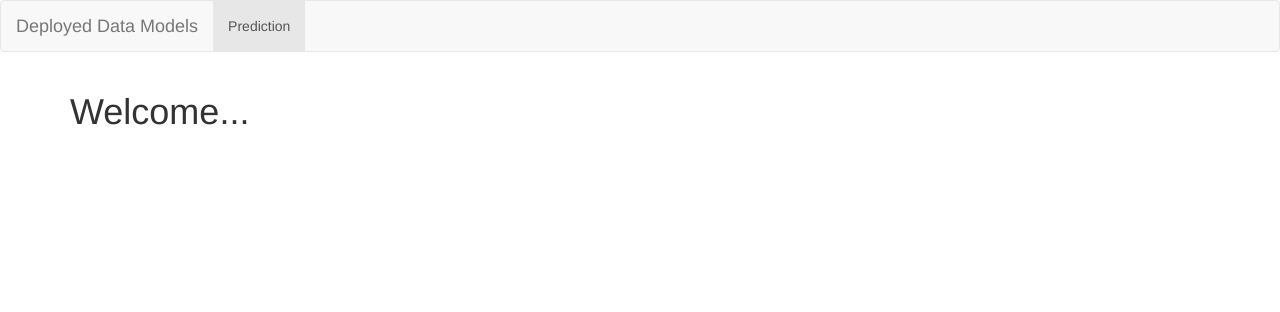
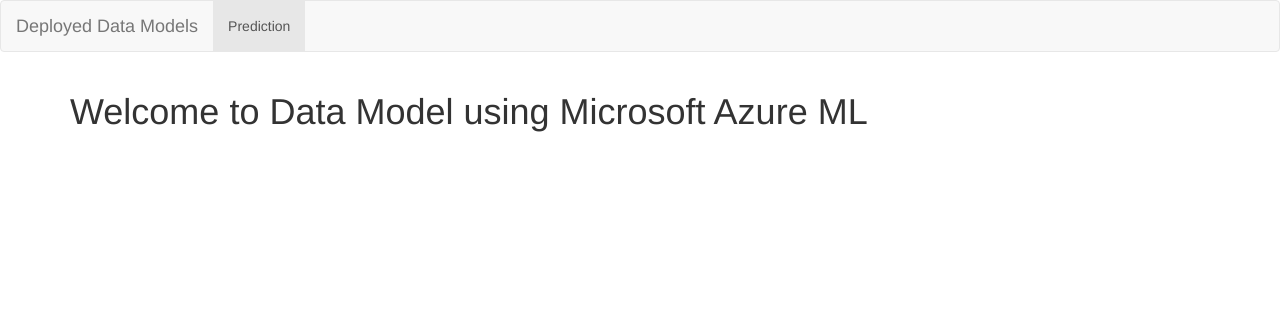
Before and after one commit to joshisn26/Machine-Learning-As-a-Service, a Flask app: page / in a window 1280 px wide. Shown: the top 312 px of the page. Run offline with Flask 2, Linux system fonts and the light colour scheme; some libraries are stand-ins or nearby versions.

Commit message:
html edit

```diff
--- a/templates/mainpage.html
+++ b/templates/mainpage.html
@@ -19,7 +19,7 @@
 </nav>
 
 <div class="container">
- <h1>Welcome...</h1>
+ <h1>Welcome to Data Model using Microsoft Azure ML</h1>
 </div>
  {% block content %}
  {% endblock %}
```
Also changed, not shown: README.md.
